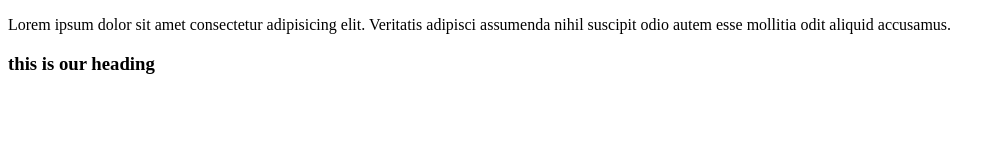
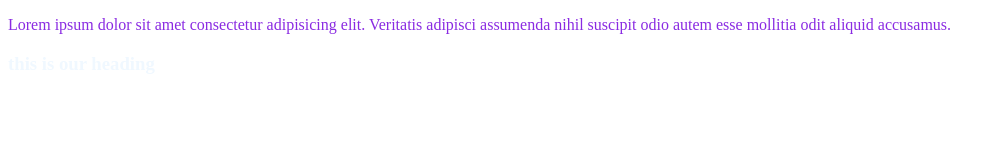
Before and after one commit to rakibulislamsaikat/my-second-repo, a plain HTML site: page index.html in a window 1280 px wide. Shown: the whole page, without its empty margins (0-1001 px from the left). Drawn offline with Linux system fonts and the light colour scheme.

Commit message:
style added

```diff
--- a/index.html
+++ b/index.html
@@ -5,6 +5,7 @@
     <meta http-equiv="X-UA-Compatible" content="IE=edge">
     <meta name="viewport" content="width=device-width, initial-scale=1.0">
     <title>my-second-repo</title>
+    <link rel="stylesheet" href="style.css">
 </head>
 <body>
     <p>Lorem ipsum dolor sit amet consectetur adipisicing elit. Veritatis adipisci assumenda nihil suscipit odio autem esse mollitia odit aliquid accusamus.</p>
--- /dev/null
+++ b/style.css
@@ -0,0 +1,7 @@
+p{
+    color: blueviolet;
+
+}
+h3{
+    color: aliceblue;
+}
```
